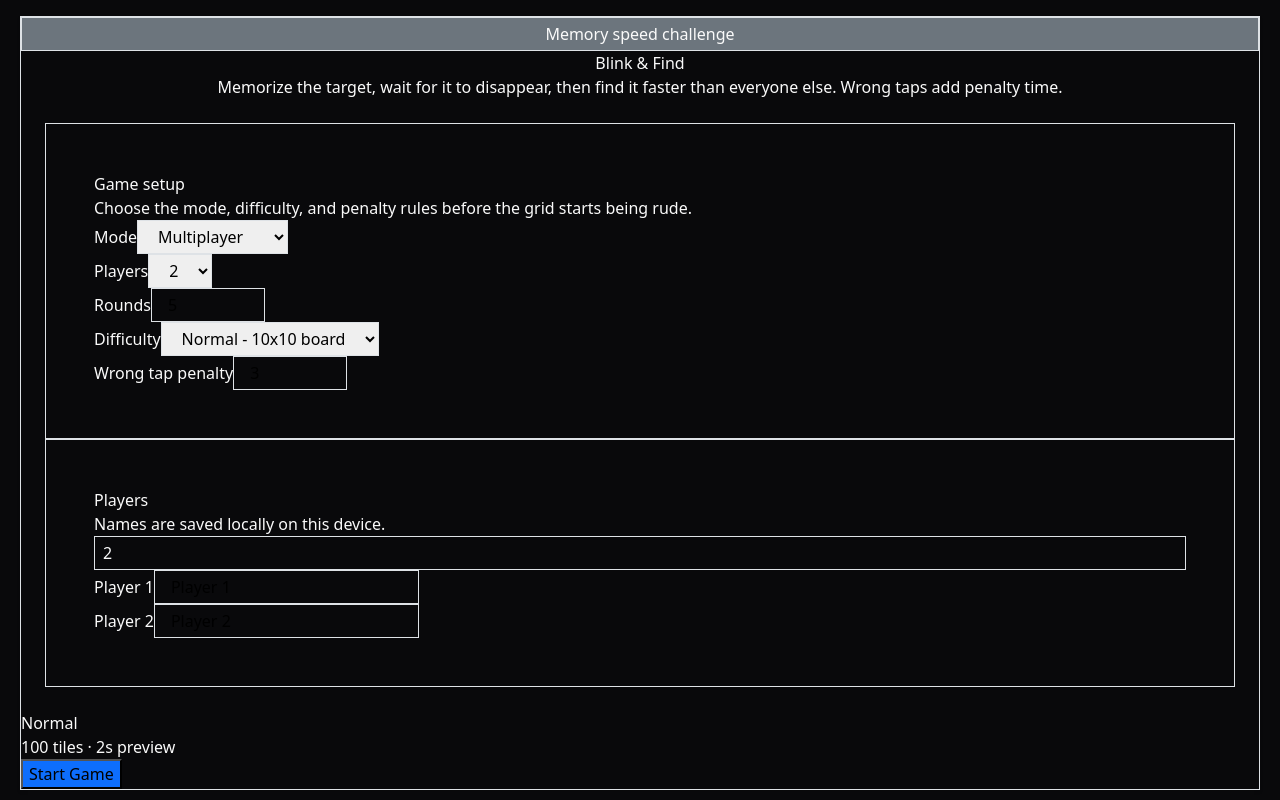
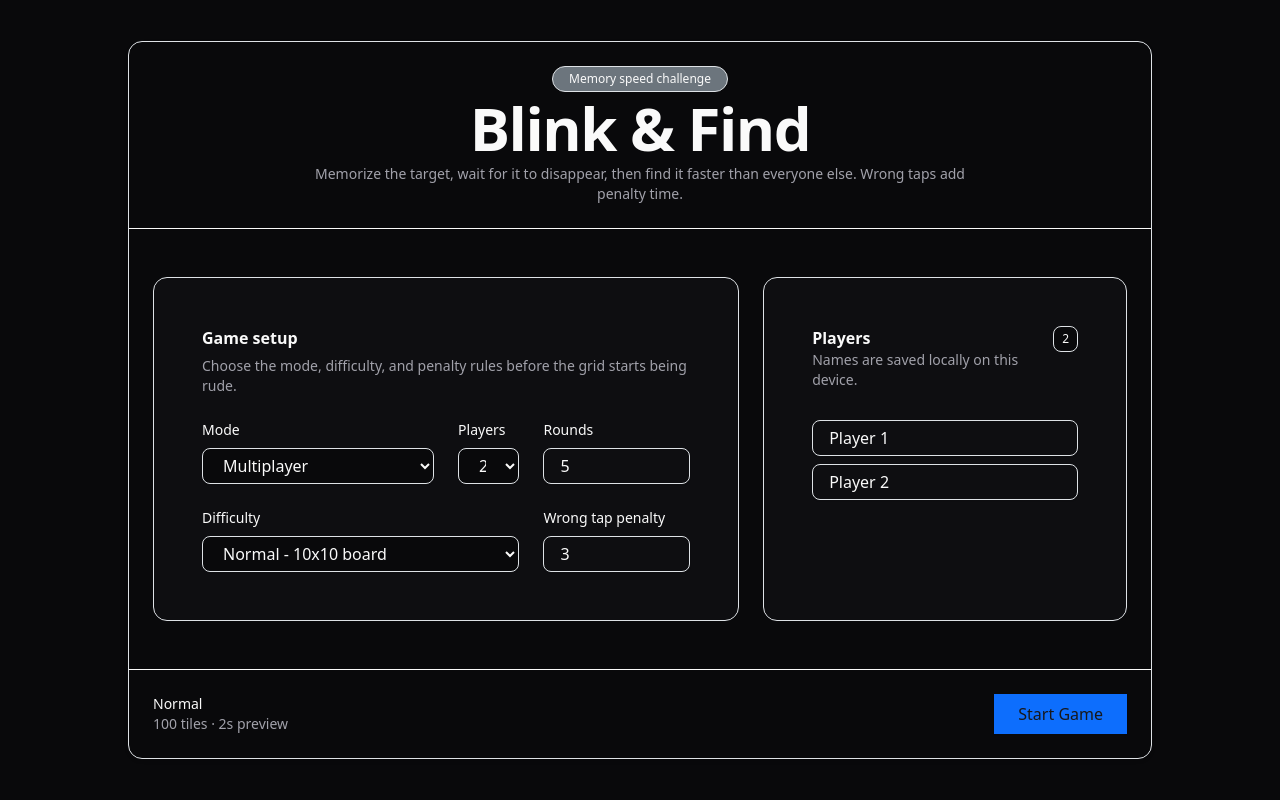
Before and after one commit to Nischhalsubba/blink-and-find, a Next.js app: page / in a window 1280 px wide. Built offline with nearby package versions, Linux system fonts and the light colour scheme.

Commit message:
Enable Tailwind and real shadcn theme tokens

```diff
--- a/src/app/globals.css
+++ b/src/app/globals.css
@@ -1,31 +1,59 @@
+@import "tailwindcss";
+
+@custom-variant dark (&:is(.dark *));
+
+@theme inline {
+  --color-background: var(--background);
+  --color-foreground: var(--foreground);
+  --color-card: var(--card);
+  --color-card-foreground: var(--card-foreground);
+  --color-popover: var(--popover);
+  --color-popover-foreground: var(--popover-foreground);
+  --color-primary: var(--primary);
+  --color-primary-foreground: var(--primary-foreground);
+  --color-secondary: var(--secondary);
+  --color-secondary-foreground: var(--secondary-foreground);
+  --color-muted: var(--muted);
+  --color-muted-foreground: var(--muted-foreground);
+  --color-accent: var(--accent);
+  --color-accent-foreground: var(--accent-foreground);
+  --color-destructive: var(--destructive);
+  --color-border: var(--border);
+  --color-input: var(--input);
+  --color-ring: var(--ring);
+  --radius-sm: calc(var(--radius) - 4px);
+  --radius-md: calc(var(--radius) - 2px);
+  --radius-lg: var(--radius);
+  --radius-xl: calc(var(--radius) + 4px);
+}
+
 /*
-  Blink & Find global styles.
-  Bootstrap handles layout. The custom layer below mirrors shadcn/ui structure:
-  restrained surfaces, quiet borders, readable spacing, and fewer neon crimes.
+  Real shadcn/ui expects Tailwind tokens. Bootstrap still exists for the game
+  tables and layout utilities, but the setup screen now uses actual shadcn-style
+  component files and Tailwind classes. Fewer fake-glow rectangles, blessedly.
 */
 :root {
+  --radius: 0.625rem;
   --background: #09090b;
   --foreground: #fafafa;
-  --card: #0f0f11;
+  --card: #09090b;
   --card-foreground: #fafafa;
   --popover: #09090b;
   --popover-foreground: #fafafa;
   --primary: #fafafa;
-  --primary-foreground: #09090b;
-  --secondary: #18181b;
+  --primary-foreground: #18181b;
+  --secondary: #27272a;
   --secondary-foreground: #fafafa;
-  --muted: #18181b;
+  --muted: #27272a;
   --muted-foreground: #a1a1aa;
   --accent: #27272a;
   --accent-foreground: #fafafa;
   --destructive: #ef4444;
-  --destructive-foreground: #fafafa;
+  --border: #27272a;
+  --input: #27272a;
+  --ring: #d4d4d8;
   --success: #22c55e;
   --warning: #eab308;
-  --border: #27272a;
-  --input: #27272a;
-  --ring: #a1a1aa;
-  --radius: 0.75rem;
 }
 
 * {
@@ -52,6 +80,11 @@
   font: inherit;
 }
 
+button:not(:disabled),
+[role="button"]:not(:disabled) {
+  cursor: pointer;
+}
+
 .app-shell {
   width: 100vw;
   height: 100vh;
@@ -59,182 +92,12 @@
   padding: clamp(0.5rem, 1.5vw, 1rem);
 }
 
-.setup-shell {
-  max-width: 1100px;
-  margin: 0 auto;
-}
-
-.setup-card {
-  max-height: calc(100vh - 2rem);
-  overflow: hidden;
-}
-
-.game-panel,
-.ui-card {
+.game-panel {
   background: var(--card);
   color: var(--card-foreground);
   border: 1px solid var(--border);
   border-radius: calc(var(--radius) + 0.25rem);
   box-shadow: none;
-}
-
-.ui-card {
-  display: flex;
-  flex-direction: column;
-}
-
-.ui-card-header,
-.ui-card-content,
-.ui-card-footer {
-  padding: clamp(1rem, 2vw, 1.5rem);
-}
-
-.ui-card-header {
-  border-bottom: 1px solid var(--border);
-}
-
-.ui-card-content {
-  min-height: 0;
-  overflow: auto;
-}
-
-.ui-card-footer {
-  border-top: 1px solid var(--border);
-}
-
-.ui-card-title {
-  margin: 0;
-  font-size: clamp(2rem, 5vw, 4rem);
-  font-weight: 800;
-  letter-spacing: -0.07em;
-  line-height: 0.95;
-}
-
-.ui-card-description {
-  max-width: 680px;
-  margin: 0.75rem auto 0;
-  color: var(--muted-foreground);
-  font-size: clamp(0.9rem, 1.5vw, 1rem);
-}
-
-.ui-eyebrow,
-.ui-badge {
-  width: fit-content;
-  border: 1px solid var(--border);
-  border-radius: 999px;
-  background: var(--secondary);
-  color: var(--secondary-foreground);
-  font-size: 0.75rem;
-  font-weight: 600;
-  line-height: 1;
-  padding: 0.38rem 0.62rem;
-}
-
-.ui-section {
-  border: 1px solid var(--border);
-  border-radius: var(--radius);
-  background: #0b0b0d;
-  padding: 1rem;
-}
-
-.ui-section-header {
-  display: flex;
-  align-items: flex-start;
-  justify-content: space-between;
-  gap: 1rem;
-  margin-bottom: 1rem;
-}
-
-.ui-section-header h3 {
-  margin: 0;
-  font-size: 0.95rem;
-  font-weight: 700;
-  letter-spacing: -0.01em;
-}
-
-.ui-section-header p,
-.ui-meta span {
-  margin: 0.25rem 0 0;
-  color: var(--muted-foreground);
-  font-size: 0.82rem;
-}
-
-.ui-meta {
-  display: flex;
-  flex-direction: column;
-  gap: 0.15rem;
-}
-
-.ui-button {
-  border: 1px solid transparent;
-  border-radius: var(--radius);
-  display: inline-flex;
-  align-items: center;
-  justify-content: center;
-  gap: 0.5rem;
-  font-weight: 700;
-  line-height: 1;
-  transition: background-color 140ms ease, border-color 140ms ease, color 140ms ease, transform 140ms ease;
-}
-
-.ui-button:not(:disabled):hover {
-  transform: translateY(-1px);
-}
-
-.ui-button:disabled {
-  opacity: 0.5;
-}
-
-.ui-button-sm {
-  height: 2rem;
-  padding: 0 0.75rem;
-  font-size: 0.82rem;
-}
-
-.ui-button-md {
-  height: 2.5rem;
-  padding: 0 1rem;
-  font-size: 0.9rem;
-}
-
-.ui-button-lg {
-  height: 3rem;
-  padding: 0 1.25rem;
-  font-size: 0.95rem;
-}
-
-.ui-button-default {
-  background: var(--primary);
-  color: var(--primary-foreground);
-  border-color: var(--primary);
-}
-
-.ui-button-default:hover {
-  background: #e4e4e7;
-  border-color: #e4e4e7;
-}
-
-.ui-button-secondary {
-  background: var(--secondary);
-  color: var(--secondary-foreground);
-  border-color: var(--border);
-}
-
-.ui-button-outline {
-  background: transparent;
-  color: var(--foreground);
-  border-color: var(--border);
-}
-
-.ui-button-ghost {
-  background: transparent;
-  color: var(--foreground);
-}
-
-.ui-button-destructive {
-  background: var(--destructive);
-  color: var(--destructive-foreground);
-  border-color: var(--destructive);
 }
 
 .text-muted-game {
@@ -293,7 +156,7 @@
 
 .number-tile:not(:disabled):hover {
   transform: translateY(-1px);
-  box-shadow: 0 0 0 2px rgba(161, 161, 170, 0.24);
+  box-shadow: 0 0 0 2px rgba(212, 212, 216, 0.24);
 }
 
 .number-tile:disabled {
@@ -322,6 +185,11 @@
   border-radius: var(--radius);
 }
 
+.badge.text-bg-light {
+  background: var(--primary) !important;
+  color: var(--primary-foreground) !important;
+}
+
 .form-label {
   color: var(--foreground);
   font-size: 0.82rem;
@@ -340,10 +208,9 @@
 
 .form-control:focus,
 .form-select:focus,
-.btn:focus-visible,
-.ui-button:focus-visible {
+.btn:focus-visible {
   border-color: var(--ring);
-  box-shadow: 0 0 0 0.2rem rgba(161, 161, 170, 0.22);
+  box-shadow: 0 0 0 0.2rem rgba(212, 212, 216, 0.22);
   outline: none;
 }
 
@@ -465,12 +332,6 @@
     padding: 0.5rem;
   }
 
-  .ui-card-header,
-  .ui-card-content,
-  .ui-card-footer {
-    padding: 0.85rem;
-  }
-
   .number-grid {
     width: min(96vw, 62vh);
     height: min(96vw, 62vh);
```
